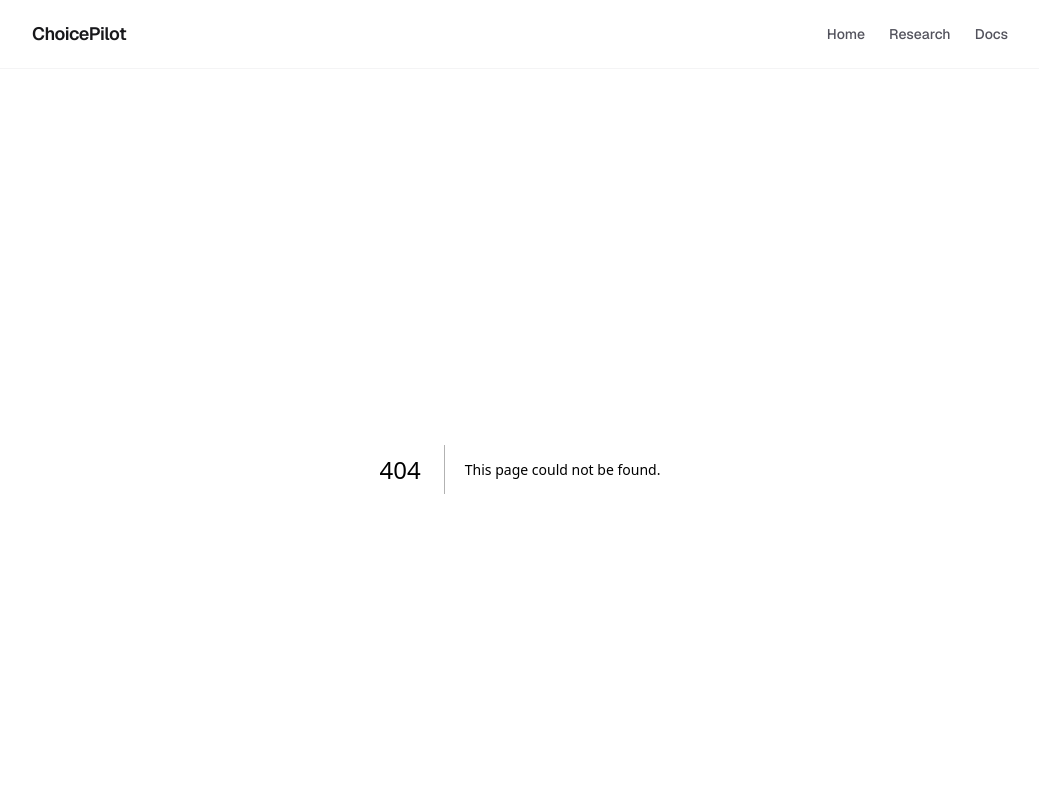
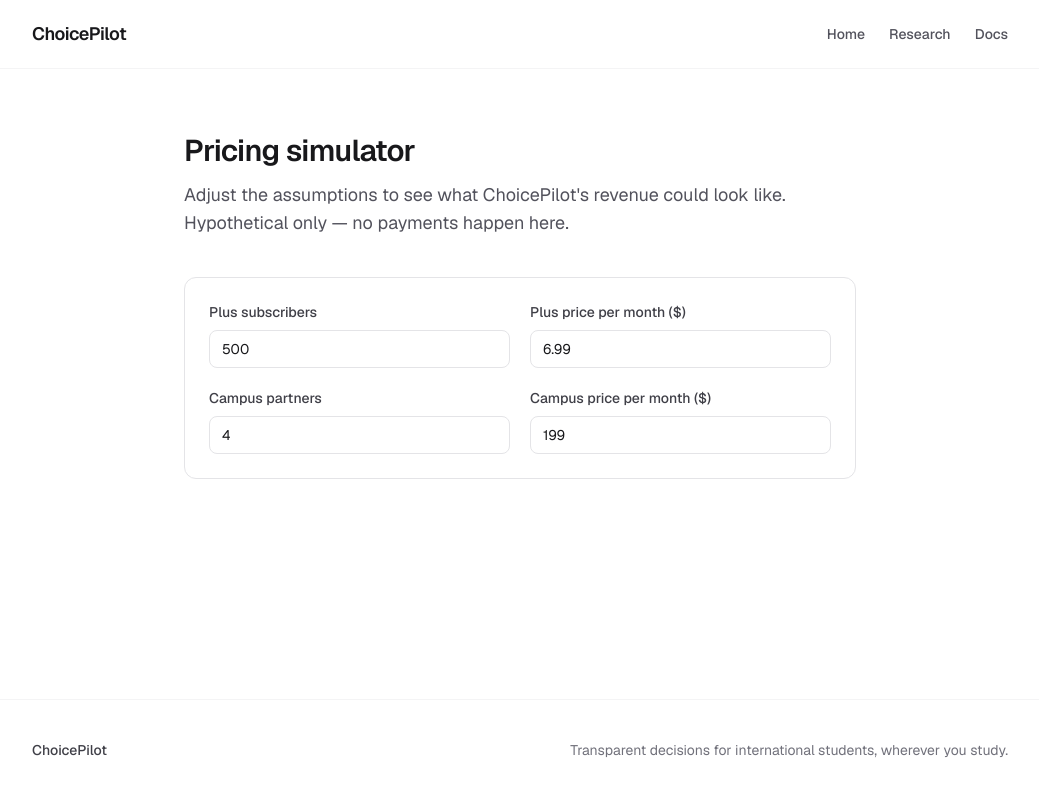
Before and after one commit to nedfau/choicepilot, a Next.js app: page /pricing in a window 1280 px wide. Before the commit this address had no page. Shown: the top 800 px of the page, without its empty margins (120-1159 px from the left). Built offline with nearby package versions, Linux system fonts and the light colour scheme.

Commit message:
Add /pricing skeleton with assumptions form
Adds AssumptionsForm (Plus subscribers, Plus price, Campus partners,
Campus price) as controlled number inputs, pre-filled with the
packet's default assumptions (500 / $6.99 / 4 / $199) so the page
isn't blank on load.

```diff
--- /dev/null
+++ b/src/app/pricing/page.tsx
@@ -0,0 +1,38 @@
+"use client";
+
+import { useState } from "react";
+import AssumptionsForm, {
+  type AssumptionsFields,
+} from "@/components/pricing/AssumptionsForm";
+import { DEFAULT_ASSUMPTIONS } from "@/lib/pricingScenario";
+
+const INITIAL_FIELDS: AssumptionsFields = {
+  plusSubscribers: String(DEFAULT_ASSUMPTIONS.plusSubscribers),
+  plusPrice: String(DEFAULT_ASSUMPTIONS.plusPrice),
+  campusPartners: String(DEFAULT_ASSUMPTIONS.campusPartners),
+  campusPrice: String(DEFAULT_ASSUMPTIONS.campusPrice),
+};
+
+export default function Pricing() {
+  const [fields, setFields] = useState<AssumptionsFields>(INITIAL_FIELDS);
+
+  function handleChange(field: keyof AssumptionsFields, value: string) {
+    setFields((prev) => ({ ...prev, [field]: value }));
+  }
+
+  return (
+    <div className="mx-auto max-w-5xl px-6 py-16">
+      <h1 className="text-3xl font-semibold tracking-tight text-zinc-900">
+        Pricing simulator
+      </h1>
+      <p className="mt-3 max-w-2xl text-lg leading-7 text-zinc-600">
+        Adjust the assumptions to see what ChoicePilot&apos;s revenue could
+        look like. Hypothetical only — no payments happen here.
+      </p>
+
+      <div className="mt-10 rounded-xl border border-zinc-200 p-6">
+        <AssumptionsForm values={fields} onChange={handleChange} />
+      </div>
+    </div>
+  );
+}
--- /dev/null
+++ b/src/components/pricing/AssumptionsForm.tsx
@@ -0,0 +1,50 @@
+"use client";
+
+export interface AssumptionsFields {
+  plusSubscribers: string;
+  plusPrice: string;
+  campusPartners: string;
+  campusPrice: string;
+}
+
+const FIELD_CONFIG: Array<{
+  key: keyof AssumptionsFields;
+  label: string;
+  step?: string;
+}> = [
+  { key: "plusSubscribers", label: "Plus subscribers" },
+  { key: "plusPrice", label: "Plus price per month ($)", step: "0.01" },
+  { key: "campusPartners", label: "Campus partners" },
+  { key: "campusPrice", label: "Campus price per month ($)", step: "0.01" },
+];
+
+export default function AssumptionsForm({
+  values,
+  onChange,
+}: {
+  values: AssumptionsFields;
+  onChange: (field: keyof AssumptionsFields, value: string) => void;
+}) {
+  return (
+    <div className="grid gap-5 sm:grid-cols-2">
+      {FIELD_CONFIG.map(({ key, label, step }) => (
+        <div key={key}>
+          <label
+            htmlFor={key}
+            className="block text-sm font-medium text-zinc-700"
+          >
+            {label}
+          </label>
+          <input
+            id={key}
+            type="number"
+            step={step}
+            value={values[key]}
+            onChange={(e) => onChange(key, e.target.value)}
+            className="mt-2 w-full rounded-lg border border-zinc-200 px-3 py-2 text-sm text-zinc-900 focus:border-indigo-500 focus:outline-none"
+          />
+        </div>
+      ))}
+    </div>
+  );
+}
```
